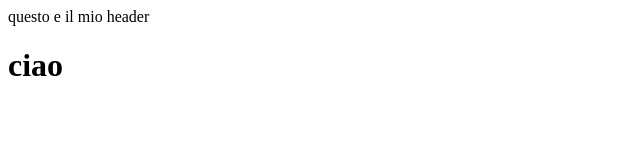
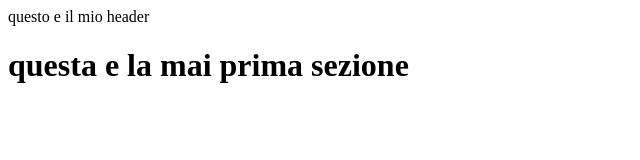
Before and after one commit to ImBlindForU/test-1, a plain HTML site: page index.html in a window 1280 px wide. Shown: the whole page, without its empty margins (0-640 px from the left). Drawn offline with Linux system fonts and the light colour scheme.

Commit message:
creata la prima sezione body

```diff
--- a/index.html
+++ b/index.html
@@ -10,8 +10,9 @@
     <header>
         questo e il mio header
     </header>
-    <h1>
-        ciao
-    </h1>
+    <body>
+        <h1>questa e la mai prima sezione</h1>
+    </body>
+
 </body>
 </html>
```
